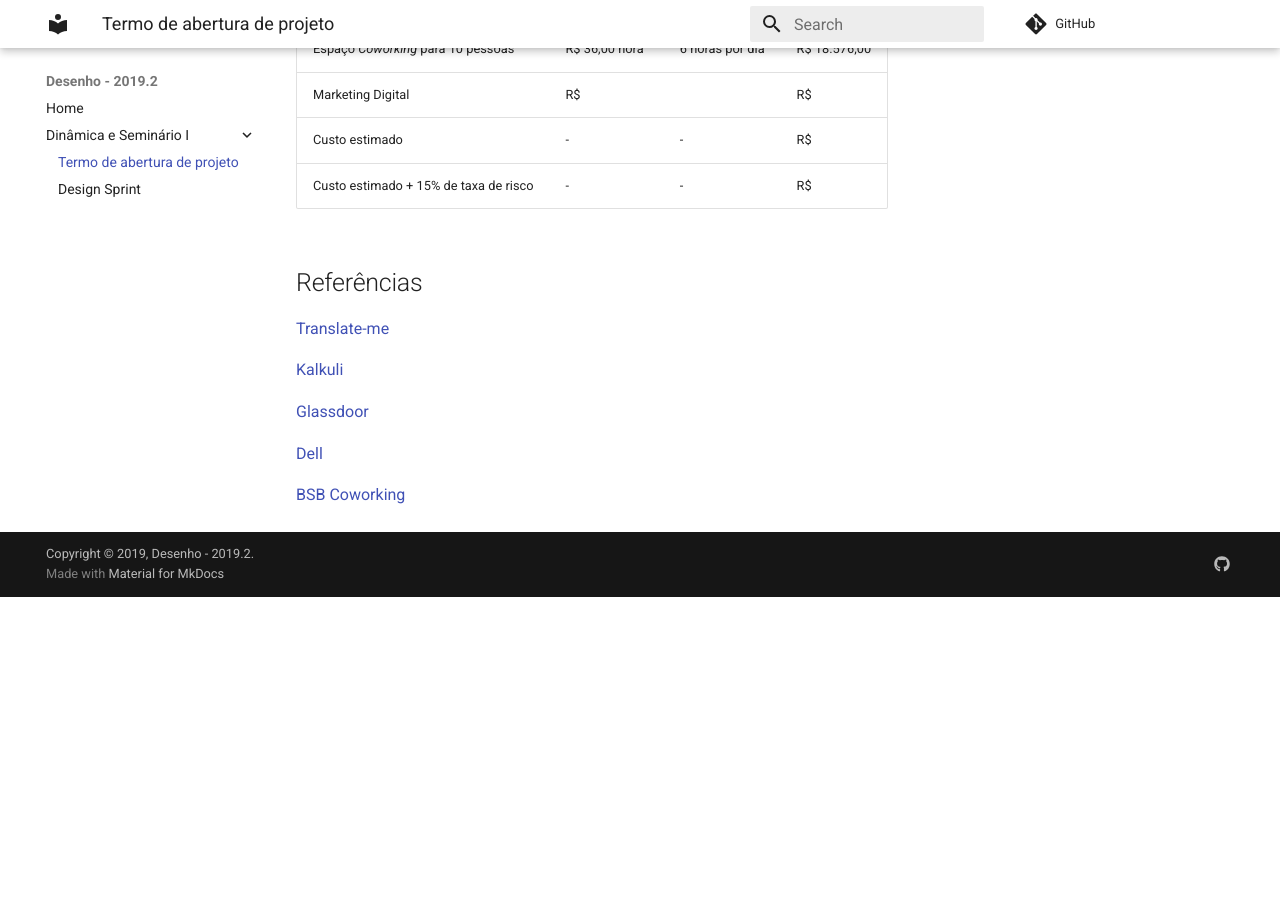
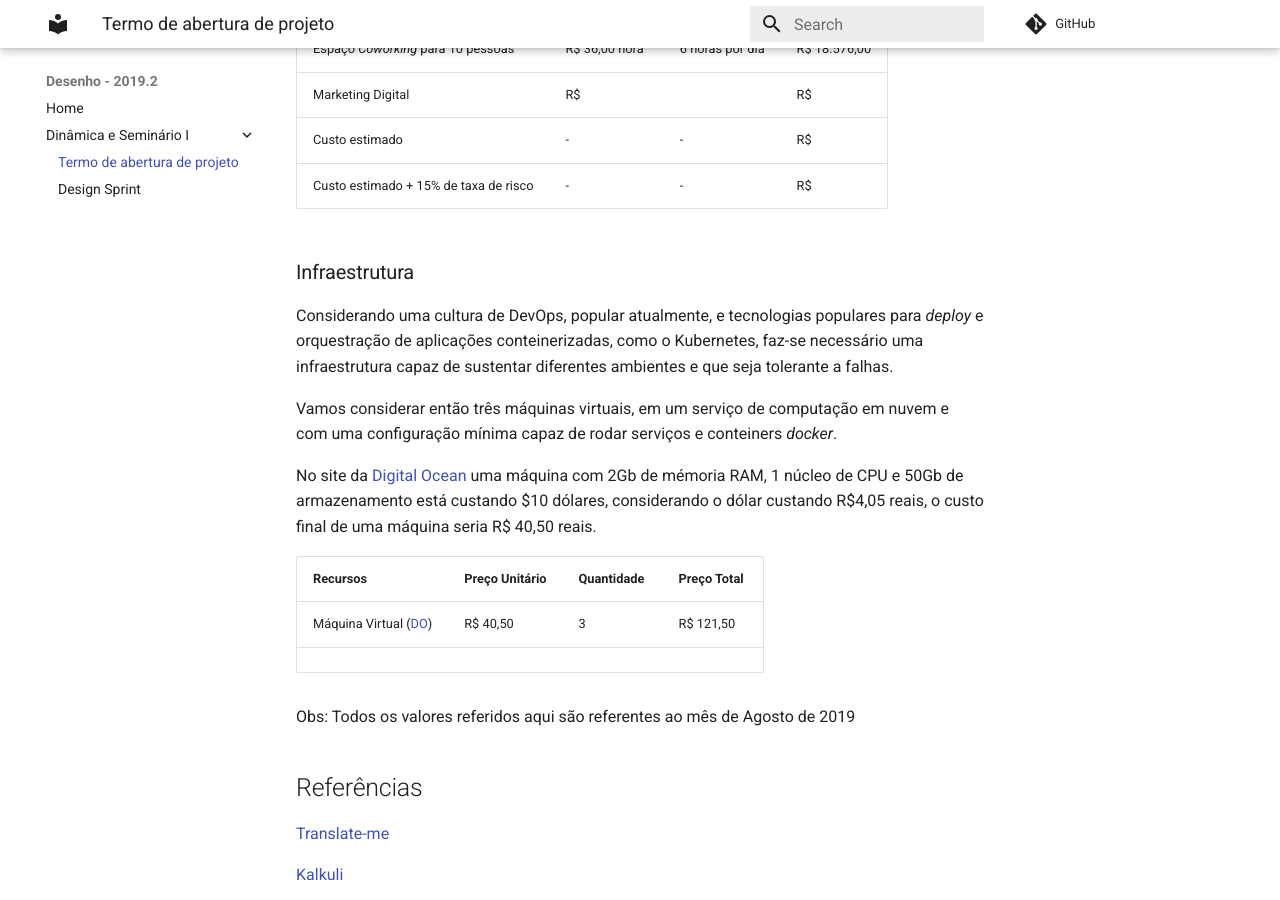
Before and after one commit to fga-desenho-2019-2/Wiki, an MkDocs documentation site: the page built from docs/seminario1/tap.md, in a window 1280 px wide and 900 px high, scrolled down 4423 px. Built offline with MkDocs 1.6.1 and Material for MkDocs 9.7.7, drawn with Linux system fonts in a browser that asks for light colours; comment, search, counter and statistics services are not loaded; old or Windows-style settings are respelled for this version of MkDocs; before the commit the page ends 5020 px from its top, so only the background shows below that.

Commit message:
Add infra price

```diff
--- a/docs/seminario1/tap.md
+++ b/docs/seminario1/tap.md
@@ -69,9 +69,11 @@ A solução, em alto nível, deverá seguir as seguintes diretrizes:
 
 ## Riscos de Alto Nível
 
-|   Risco	|   Impacto	|  Ação preventiva 	|   Ação corretiva  |
-|----------	|----------	|----------------	|--------------	    |
-|Defeito no Equipamento| Atraso | Manutenção periódica | Pareamento na equipe  |
+
+
+| Risco | Impacto |  Ação preventiva | Ação corretiva |
+| ---------- | ----------	| ---------------- | -------------- |
+| Defeito no Equipamento | Atraso | Manutenção periódica | Pareamento na equipe  |
 |Equipe não adaptada com tecnologia| Produto não ser concluído | Treinamentos| Pareamento e disposição de ajuda externa, se necessário, limitando-se apenas a encontrar a solução |
 |Abandono da disciplina por membro da equipe |  Sobrecarga da equipe  |   	        Estar sempre em comunicação ativa para que os membros se sintam motivados|   	Revisão do projeto e replanejamento da entrega|
 |Problemas de comunicação|Problemas de gerenciamento|Estar sempre alinhado à equipe quanto às atividades e dificuldades|Verificar o que causou a falha de comunicação para efetivamente integrar a equipe|
@@ -104,6 +106,23 @@ Para o levantamento de custos foram considerados computadores com a especificaç
 |Custo estimado|-|-|R$ |
 |Custo estimado + 15% de taxa de risco|-|-|R$ |
 
+### Infraestrutura
+
+Considerando uma cultura de DevOps, popular atualmente, e tecnologias populares para *deploy* e orquestração de aplicações conteinerizadas, como o Kubernetes, faz-se necessário uma infraestrutura capaz de sustentar diferentes ambientes e que seja tolerante a falhas.
+
+Vamos considerar então três máquinas virtuais, em um serviço de computação em nuvem e com uma configuração mínima capaz de rodar serviços e conteiners *docker*.
+
+No site da [Digital Ocean](https://www.digitalocean.com/pricing/) uma máquina com 2Gb de mémoria RAM, 1 núcleo de CPU e 50Gb de armazenamento está custando $10 dólares, considerando o dólar custando R$4,05 reais, o custo final de uma máquina seria R$ 40,50 reais.
+
+
+
+| Recursos                                         | Preço Unitário | Quantidade | Preço Total |
+| ------------------------------------------------ | -------------- | ---------- | ----------- |
+| Máquina Virtual ([DO](https://digitalocean.com)) | R$ 40,50       | 3          | R$ 121,50   |
+|                                                  |                |            |             |
+
+Obs: Todos os valores referidos aqui são referentes ao mês de Agosto de 2019
+
 ## Referências
 
 [Translate-me](https://translate-me.github.io/docs/documentos/gerencia/tap/)
```
